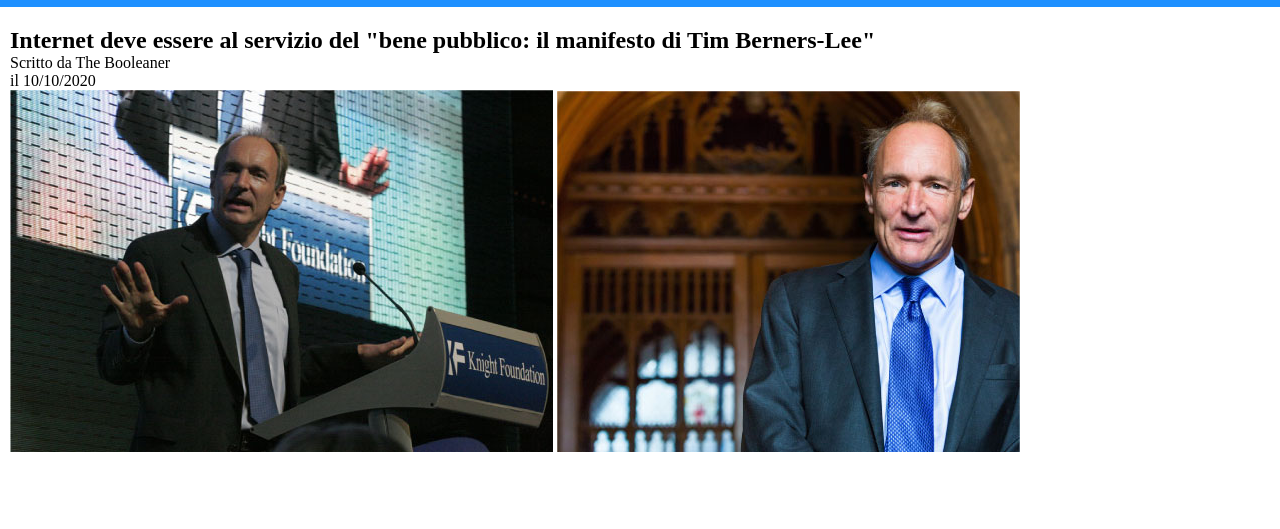
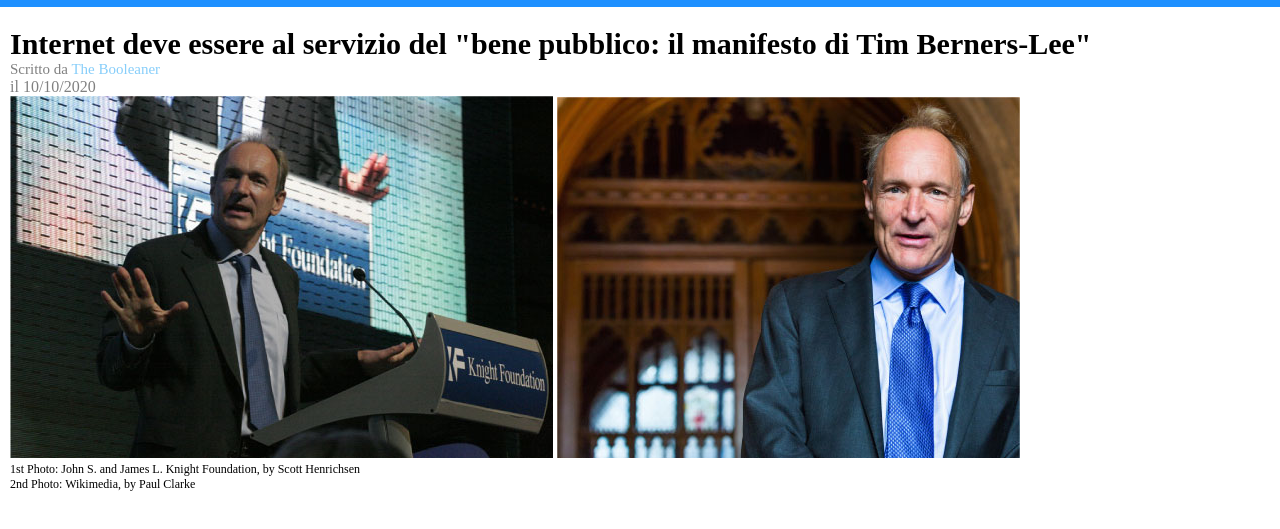
Before and after one commit to BernardoBarbucci/html-css-booleaner, a plain HTML site: page index.html in a window 1280 px wide. Shown: the part 193-722 px from the top of the page. Drawn offline with Linux system fonts and the light colour scheme.

Commit message:
images-source + color su .css

```diff
--- a/img/style/style.css
+++ b/img/style/style.css
@@ -2,7 +2,6 @@
     box-sizing: border-box;
     margin: 0;
 }
-
 
 header{
     background: dodgerblue;
@@ -10,8 +9,8 @@ header{
     position: relative;
 }
 
-main{margin: 20px 10px;
-
+main {
+    margin: 20px 10px;
 }
 
 .logo{
@@ -20,3 +19,27 @@ main{margin: 20px 10px;
     left: 10px;
     bottom: 10px;
 }
+
+.main-title{
+    font-size: 30px;
+    font-weight: bold;
+}
+
+.author{
+    font-size: 15px;
+}
+
+.images-source{
+    font-size: 12px;
+}
+
+
+
+
+.grey-font {
+    color: grey;
+}
+
+.blue-font {
+    color: lightskyblue;s
+}
--- a/index.html
+++ b/index.html
@@ -14,8 +14,8 @@
     <main>
         <section class="title">
             <h1 class="main-title">Internet deve essere al servizio del "bene pubblico: il manifesto di Tim Berners-Lee"</h1>
-            <p class="author">Scritto da <span class="author">The Booleaner</span></p>
-            <p class="date">il 10/10/2020</p>
+            <p class="author grey-font">Scritto da <span class="author blue-font">The Booleaner</span></p>
+            <p class="date grey-font">il 10/10/2020</p>
         </section>
 
         <section class="images">
@@ -23,6 +23,10 @@
             <img src="img\tim-2.jpg">
         </section>
 
+        <div class="images-source">
+            <p>1st Photo: John S. and James L. Knight Foundation, by Scott Henrichsen</p>
+            <p>2nd Photo: Wikimedia, by Paul Clarke</p>
+        </div>
 
     </main>
 </body>
```
